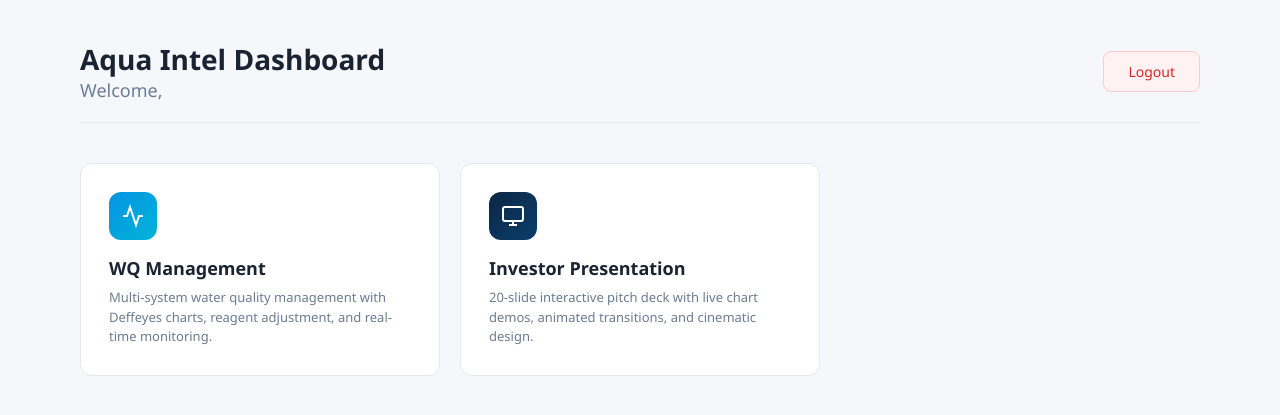
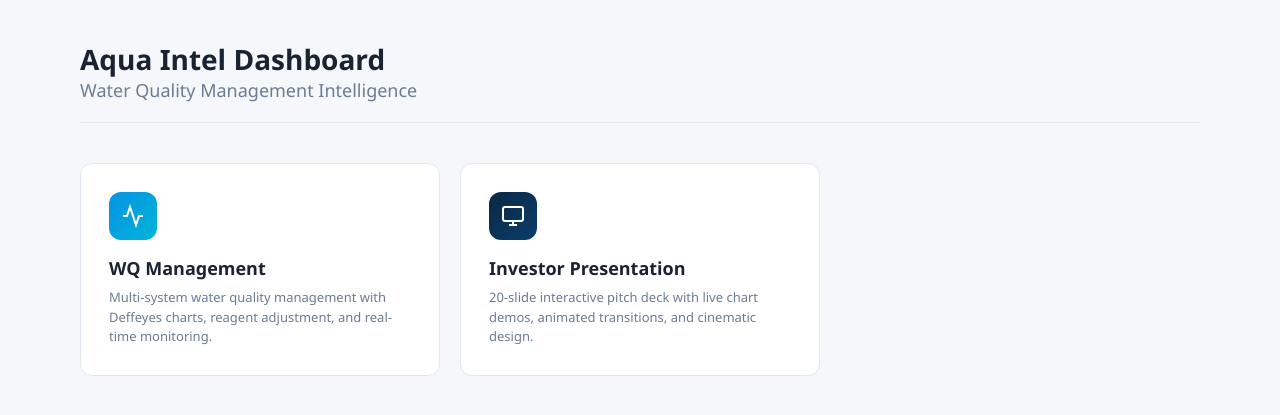
Before and after one commit to Okan-wqm/aqua-intel-investor-presentation-software, a Django app: page /dashboard/ in a window 1280 px wide. Shown: the top 415 px of the page. Run offline with Django 5.2, Linux system fonts and the light colour scheme.

Commit message:
Hide logout button and update welcome text

```diff
--- a/templates/accounts/dashboard.html
+++ b/templates/accounts/dashboard.html
@@ -97,9 +97,9 @@
     <div class="dashboard-header">
         <div>
             <h1>Aqua Intel Dashboard</h1>
-            <p class="welcome-text">Welcome, {{ user.username }}</p>
+            <p class="welcome-text">Water Quality Management Intelligence</p>
         </div>
-        <a href="{% url 'logout' %}" class="btn-logout">Logout</a>
+        <!-- <a href="{% url 'logout' %}" class="btn-logout">Logout</a> -->
     </div>
 
     <div class="card-grid">
```
